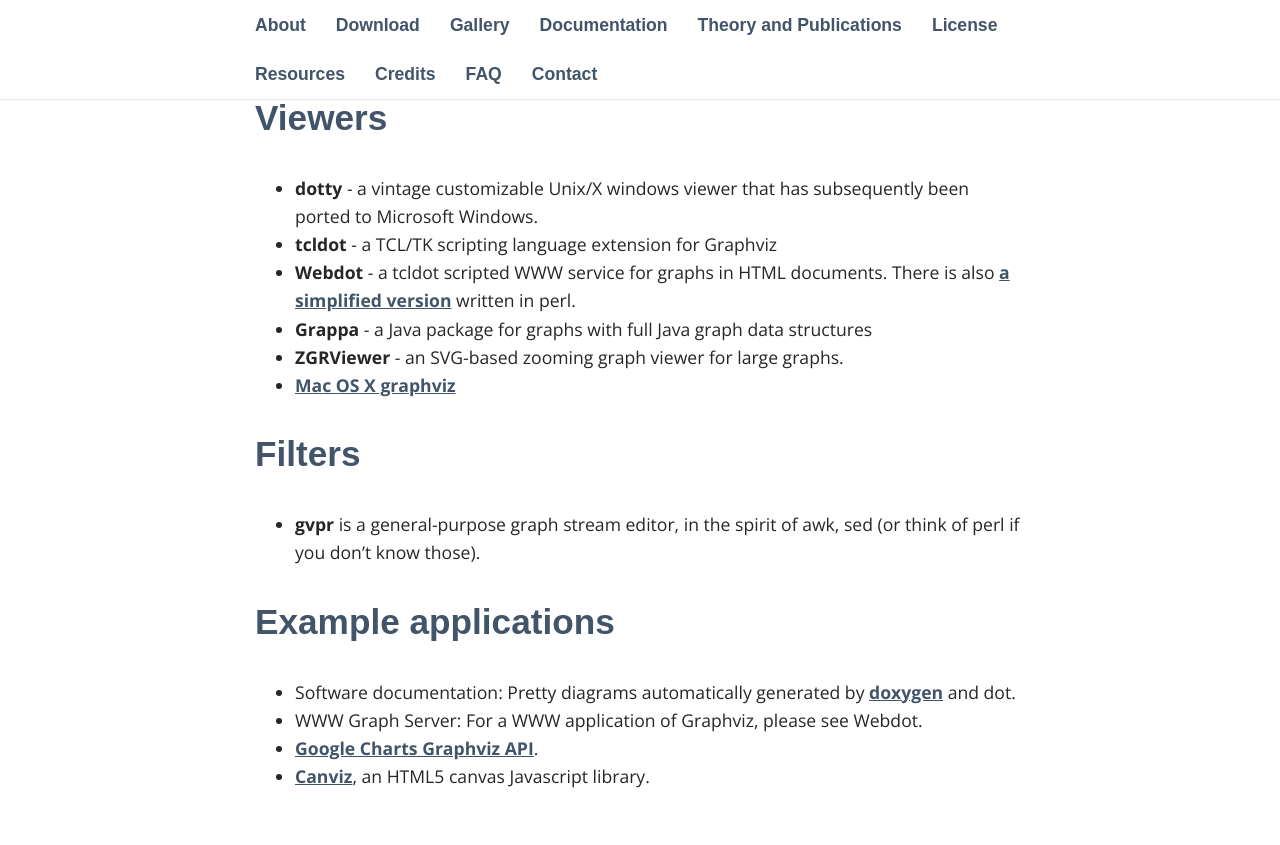
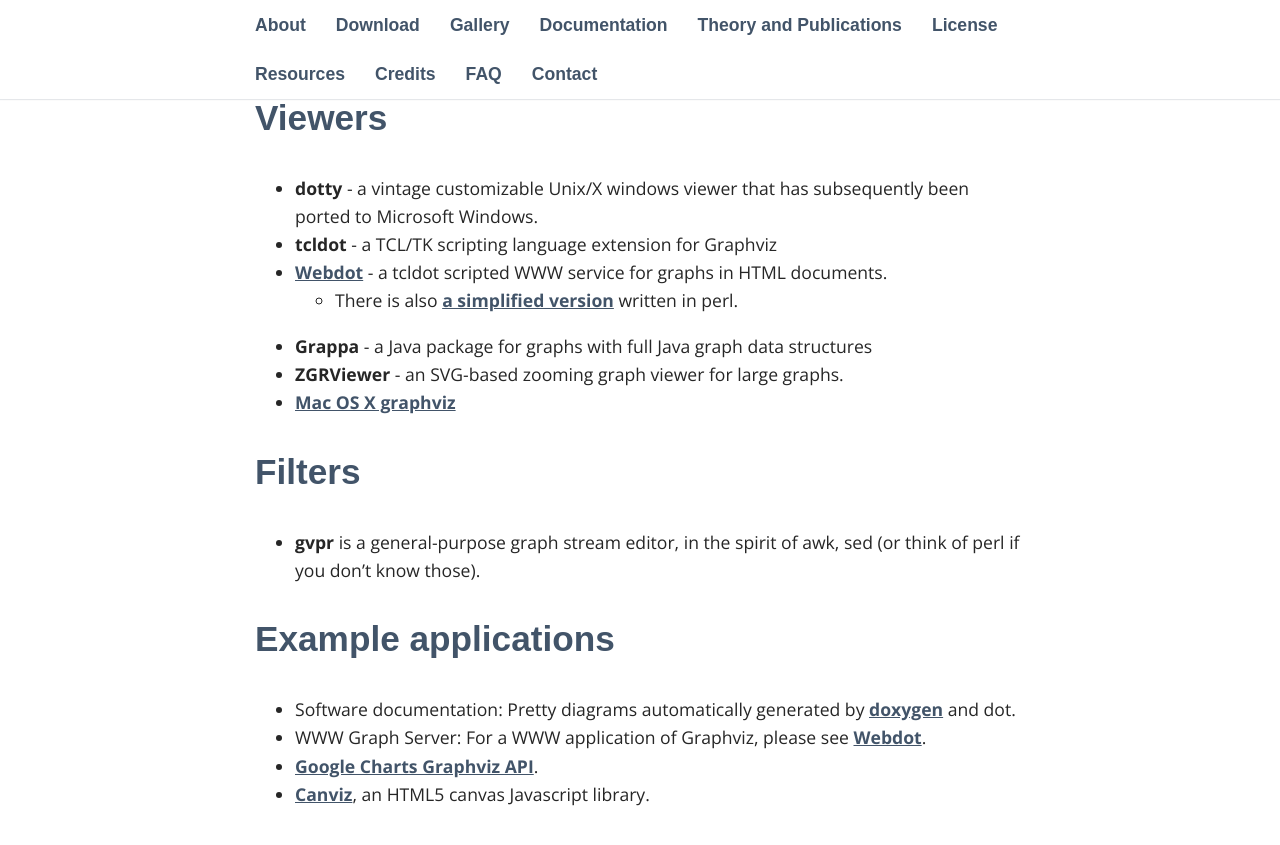
Before and after one commit to emden/emden.github.io, a Jekyll site: the page built from _pages/01_about.md, in a window 1280 px wide and 900 px high, scrolled down 3727 px. Shown: the top 845 px of the window. Built offline with Jekyll 4.4.1, drawn with Linux system fonts in a browser that asks for light colours; some web fonts are replaced; part of the change alters nothing that is shown.

```diff
--- a/_pages/01_about.md
+++ b/_pages/01_about.md
@@ -96,8 +96,12 @@ certain telecommunications networks.
 * **dotty** - a vintage customizable Unix/X windows viewer that has
 subsequently been ported to Microsoft Windows.
 * **tcldot** - a TCL/TK scripting language extension for Graphviz
-* **Webdot** - a tcldot scripted WWW service for graphs in HTML documents.
-There is also [a simplified version]({{ site.url }}/_pages/Misc/webdot.pl) written in perl.
+* [**Webdot**](https://github.com/ellson/webdot) - a tcldot scripted WWW service for graphs in HTML documents.
+  * There is also [a simplified version]({{ site.url }}/_pages/Misc/webdot.pl) written in perl.
+
+<!---
+  * [Webdot Tutorial]({{ site.url }}/_pages/webdot/)
+-->
 * **Grappa** - a Java package for graphs with full Java graph data structures
 * **ZGRViewer** - an SVG-based zooming graph viewer for large graphs.
 * [**Mac OS X graphviz**](http://www.pixelglow.com/graphviz)
@@ -111,6 +115,6 @@ of awk, sed (or think of perl if you don't know those).
 
 * Software documentation: Pretty diagrams automatically generated by
 [doxygen](http://www.stack.nl/%7Edimitri/doxygen/index.html) and dot.
-* WWW Graph Server: For a WWW application of Graphviz, please see Webdot.
+* WWW Graph Server: For a WWW application of Graphviz, please see [Webdot](https://github.com/ellson/webdot).
 * [Google Charts Graphviz API](http://code.google.com/apis/chart/docs/gallery/graphviz.html).
 * [Canviz](http://code.google.com/p/canviz/), an HTML5 canvas Javascript library.
```
Also changed, not shown: _pages/05_faq.md (+5 -0 lines).
